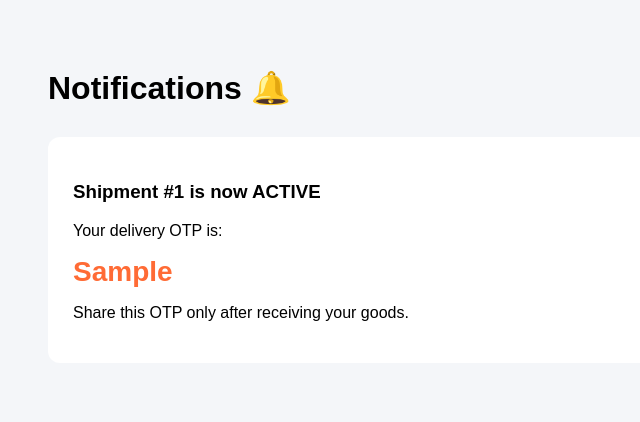
After one commit to ayushrajgitt/VAHAK-clone, a PHP site: page /Customer/notifications.php in a window 1280 px wide. The commit adds this page. Shown: the top 422 px of the page, without its empty margins (0-640 px from the left). Run offline with PHP 8.4, Linux system fonts and the light colour scheme; the visitor is signed in with stand-in values (Sample User, id 1); tables that the repository leaves empty or names only in its code hold one stand-in row (values such as "Sample post").

Commit message:
Implemented shipment lifecycle with OTP verification

```diff
--- /dev/null
+++ b/Customer/notifications.php
@@ -0,0 +1,112 @@
+<?php
+
+session_start();
+
+include '../Includes/db.php';
+
+$customer_id = $_SESSION['user_id'];
+
+$query = "
+
+SELECT *
+
+FROM shipments
+
+WHERE customer_id = '$customer_id'
+
+AND shipment_status = 'active'
+
+ORDER BY id DESC
+
+";
+
+$result = mysqli_query($conn, $query);
+
+?>
+
+<!DOCTYPE html>
+
+<html>
+
+<head>
+
+<title>Notifications</title>
+
+<style>
+
+body {
+
+font-family:Arial;
+background:#f4f6f9;
+padding:40px;
+
+}
+
+.box {
+
+background:white;
+padding:25px;
+border-radius:12px;
+margin-bottom:20px;
+
+}
+
+h1 {
+
+margin-bottom:30px;
+
+}
+
+.otp {
+
+font-size:28px;
+font-weight:bold;
+color:#ff6b35;
+
+}
+
+</style>
+
+</head>
+
+<body>
+
+<h1>Notifications 🔔</h1>
+
+<?php while($shipment = mysqli_fetch_assoc($result)) { ?>
+
+<div class="box">
+
+<h3>
+
+Shipment #<?php echo $shipment['id']; ?>
+
+is now ACTIVE
+
+</h3>
+
+<p>
+
+Your delivery OTP is:
+
+</p>
+
+<div class="otp">
+
+<?php echo $shipment['delivery_otp']; ?>
+
+</div>
+
+<p>
+
+Share this OTP only after receiving your goods.
+
+</p>
+
+</div>
+
+<?php } ?>
+
+</body>
+
+</html>
```
Also changed, not shown: Customer/dashboard.php (+14 -1 lines), Driver/dashboard.php (+51 -0 lines), Driver/update_status.php (+8 -1 lines), Driver/verify_otp.php (added, +72 -0 lines).
